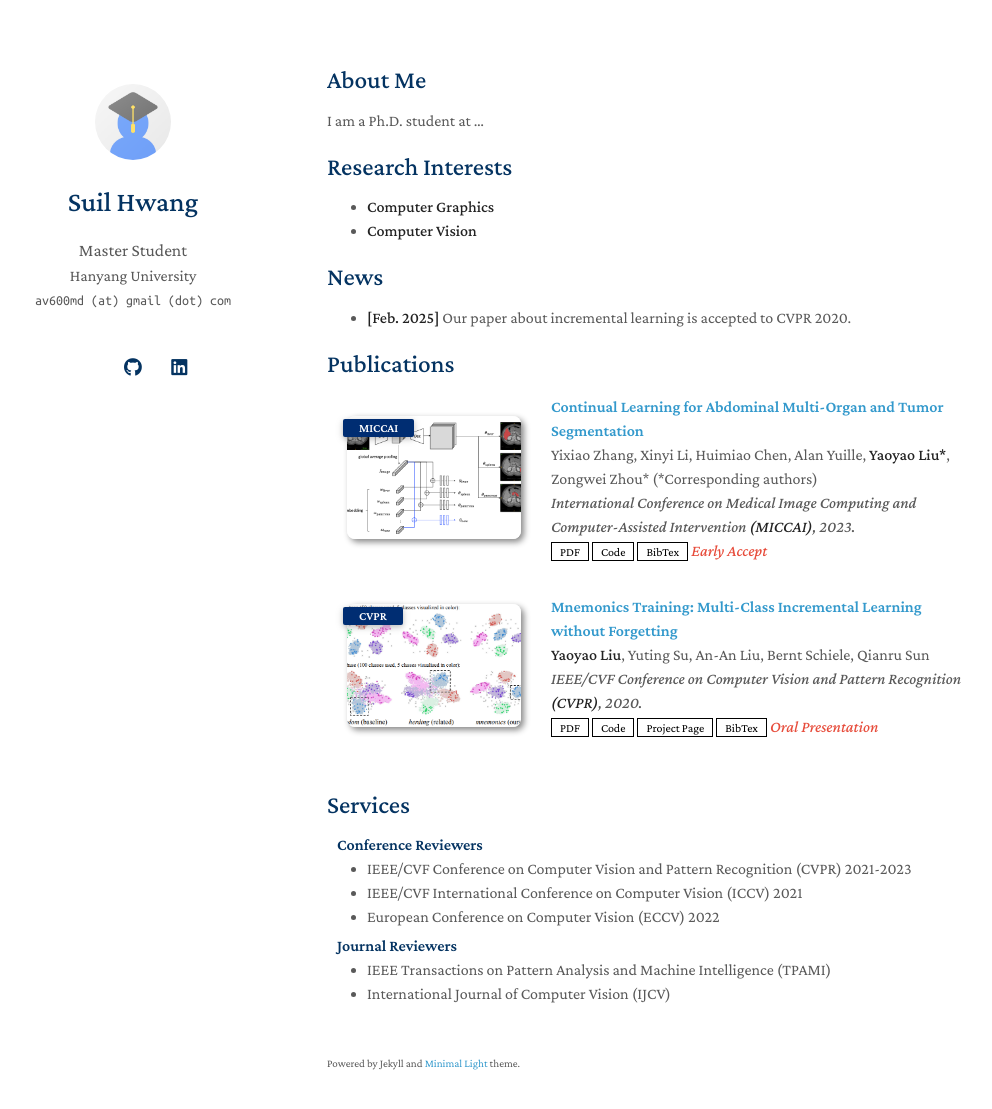
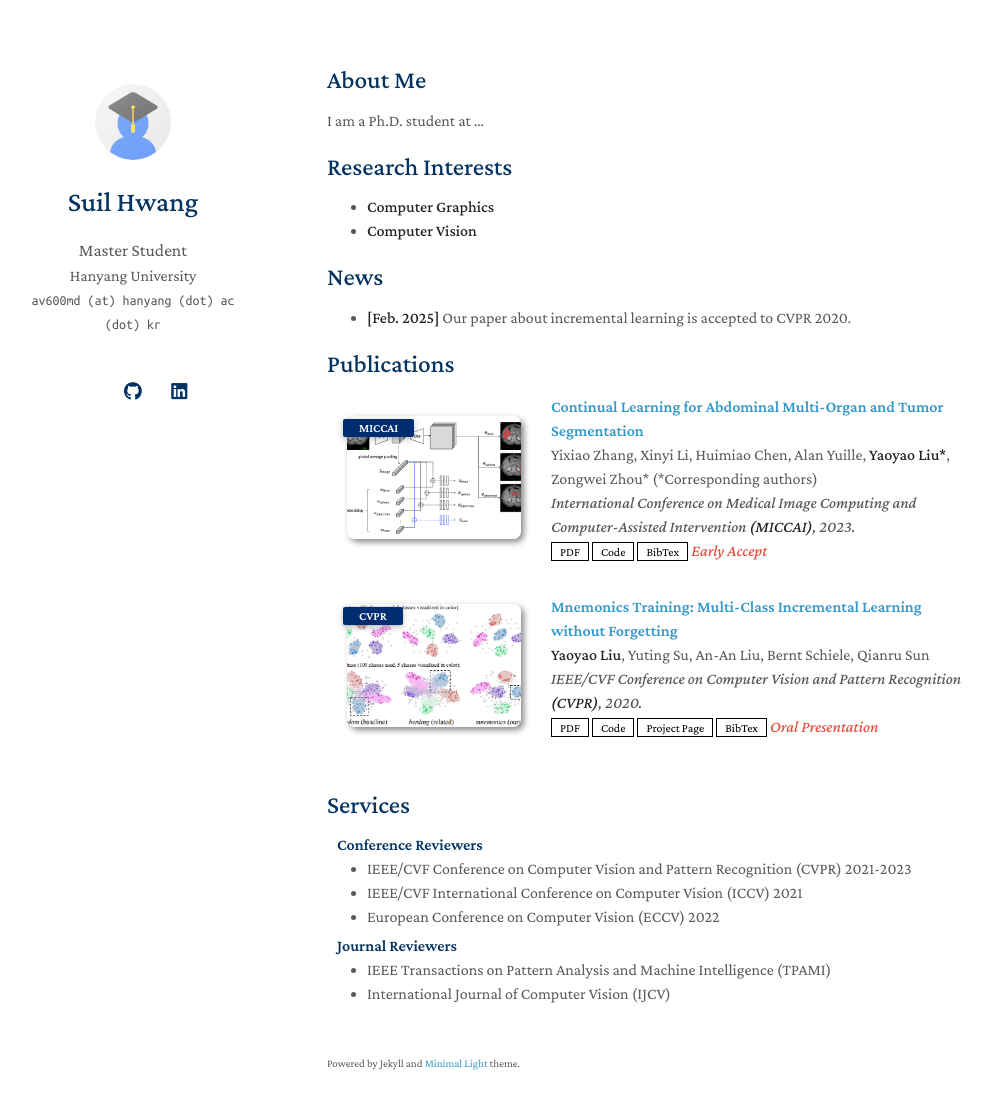
Before and after one commit to suil-hwang/suil-hwang.github.io, a Jekyll site: the page built from index.md, in a window 1280 px wide and 1144 px high. Shown: the top 1109 px of the window, without its empty margins (143-1135 px from the left). Built offline with Jekyll 4.4.1, drawn with Linux system fonts in a browser that asks for light colours; a style sheet for code colours, icons or effects is not loaded; our own code applies the rules of GitHub Pages for plain Markdown files.

Commit message:
Update _config.yml

```diff
--- a/_config.yml
+++ b/_config.yml
@@ -2,7 +2,7 @@
 title: Suil Hwang
 position: Master Student
 affiliation: Hanyang University
-email: av600md (at) gmail (dot) com
+email: av600md (at) hanyang (dot) ac (dot) kr
 
 # Search Engine Optimization (SEO)
 # The following information is used to improve the website traffic from search engines, e.g., Google.
```
